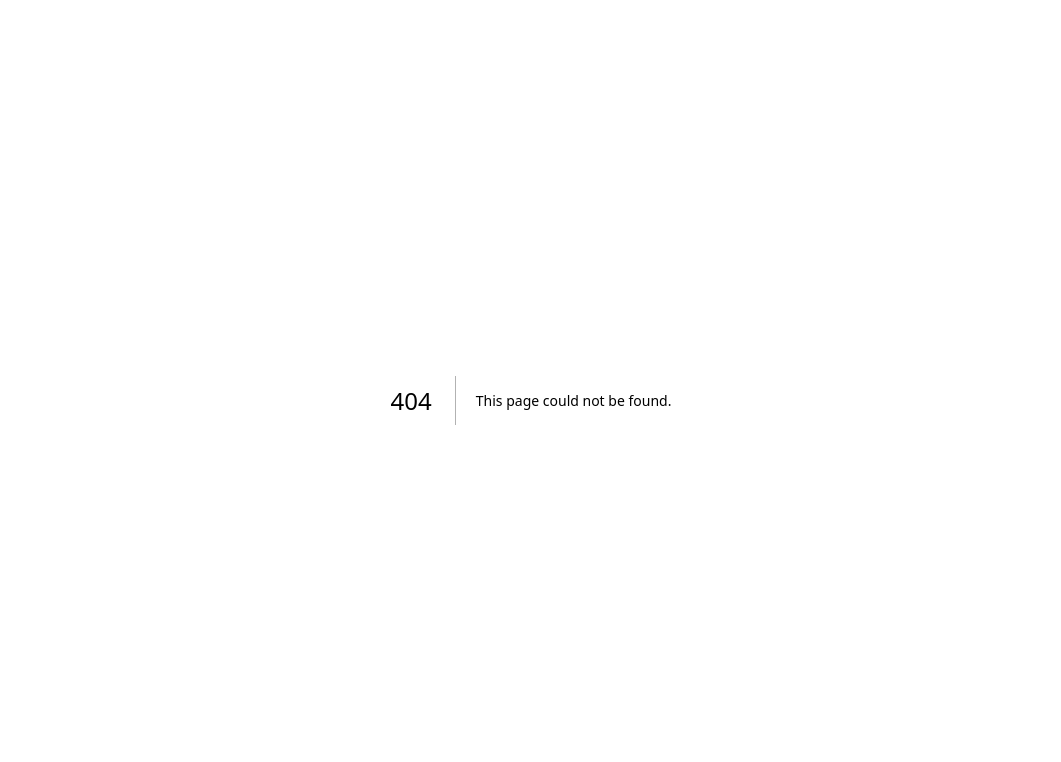
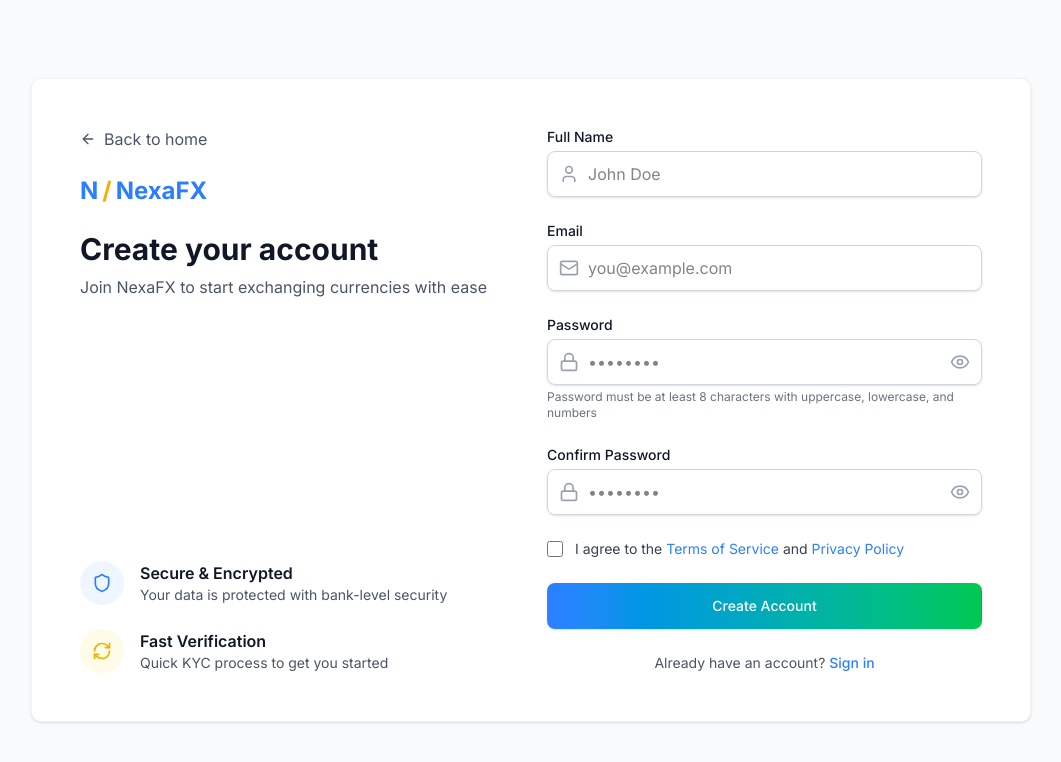
Before and after one commit to Nexacore-Org/NexaFx-web, a Next.js app: page /auth/sign-up in a window 1280 px wide. Before the commit this address had no page. Shown: the top 762 px of the page, without its empty margins (109-1170 px from the left). Built offline with nearby package versions, Linux system fonts and the light colour scheme.

Commit message:
added the sign-up page inside auth/sign-up

```diff
--- /dev/null
+++ b/app/auth/sign-up/page.tsx
@@ -0,0 +1,16 @@
+import AuthLayout from "@/components/auth/auth-layout"
+import SignUpForm from "@/components/auth/sign-up-form"
+import type { Metadata } from "next"
+
+export const metadata: Metadata = {
+  title: "NexaFX - Create Your Account",
+  description: "Join NexaFX to start exchanging currencies with ease",
+}
+
+export default function SignUpPage() {
+  return (
+    <AuthLayout title="Create your account" subtitle="Join NexaFX to start exchanging currencies with ease">
+      <SignUpForm />
+    </AuthLayout>
+  )
+}
```
